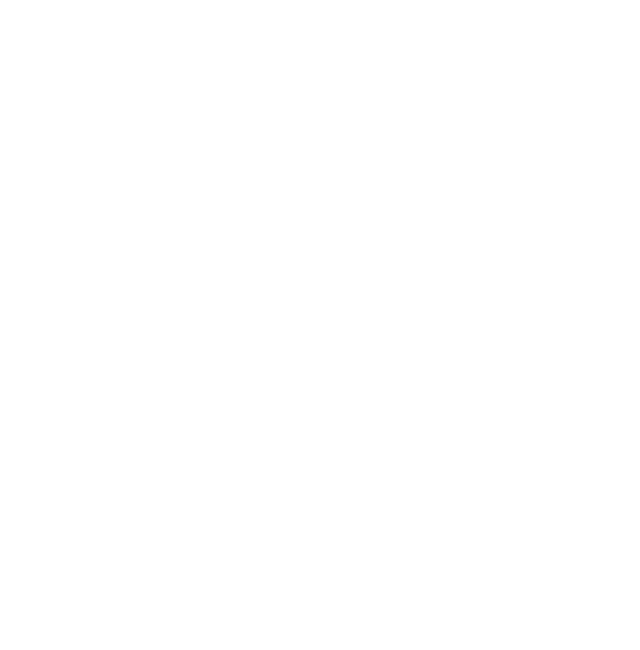
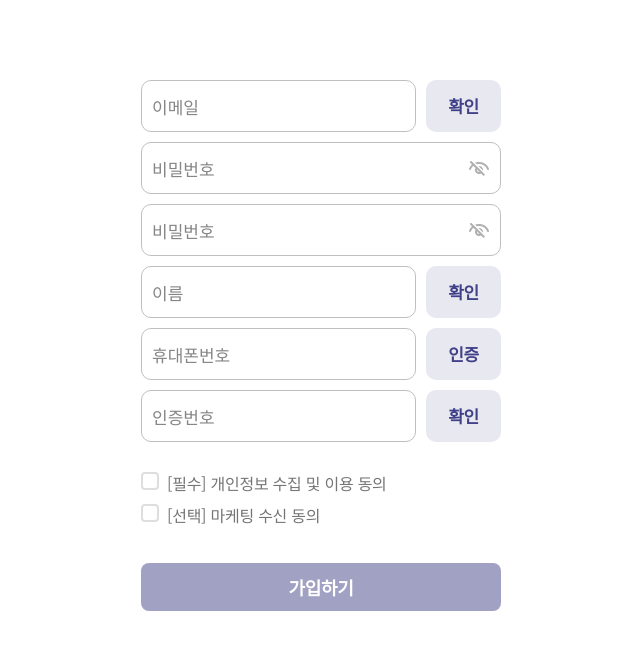
Before and after one commit to Iroff1/support-lab-frontend, a React app: page /auth/register in a window 1280 px wide. Before the commit this address had no page. Shown: the top 650 px of the page, without its empty margins (319-959 px from the left). Built offline with nearby package versions, Linux system fonts and the light colour scheme; a web font is replaced by a local one.

Commit message:
feat: Auth Register 페이지 추가 및 구현 시작

```diff
--- a/src/App.tsx
+++ b/src/App.tsx
@@ -1,5 +1,6 @@
 import Layout from '@components/common/Layout';
 import AuthLoginPage from '@pages/auth/AuthLoginPage';
+import AuthRegisterPage from '@pages/auth/AuthRegisterPage';
 import MainPage from '@pages/MainPage';
 import { Route, Routes } from 'react-router-dom';
 
@@ -11,6 +12,7 @@ const App = () => {
       </Route>
       <Route path="/auth">
         <Route index element={<AuthLoginPage />} />
+        <Route path="register" element={<AuthRegisterPage />} />
       </Route>
     </Routes>
   );
--- /dev/null
+++ b/src/components/auth/AuthInputWithCheck.tsx
@@ -0,0 +1,42 @@
+import palette from '@colors/index';
+import AuthInput from '@components/common/AuthInput';
+import tranlateFontSize from '@hooks/tranlateFontSize';
+import React from 'react';
+import styled, { css } from 'styled-components';
+
+interface IAuthCheckItem {
+  type: string;
+  forAuth?: boolean;
+  placeholder: string;
+}
+
+const AuthInputWithCheckBlock = styled.div`
+  width: 100%;
+  display: flex;
+  justify-content: space-between;
+  gap: 10px;
+`;
+
+const AuthInputCheckButton = styled.button`
+  width: 100px;
+  height: 52px;
+  border-radius: 10px;
+  background-color: ${palette.main.B50};
+  color: ${palette.main.B200};
+  ${css(tranlateFontSize('SB_17'))};
+  border: 0px;
+`;
+
+const AuthInputWithCheck: React.FC<IAuthCheckItem> = ({
+  type,
+  forAuth = false,
+  placeholder,
+}) => {
+  return (
+    <AuthInputWithCheckBlock>
+      <AuthInput type={type} placeholder={placeholder} />
+      <AuthInputCheckButton>{forAuth ? '인증' : '확인'}</AuthInputCheckButton>
+    </AuthInputWithCheckBlock>
+  );
+};
+export default AuthInputWithCheck;
--- a/src/components/auth/AuthLoginForm.tsx
+++ b/src/components/auth/AuthLoginForm.tsx
@@ -150,7 +150,7 @@ const AuthLoginForm = () => {
       </LoginBody>
 
       <LoginFooter>
-        <Link to={'/register'}>회원가입</Link>
+        <Link to={'register'}>회원가입</Link>
         <Link to={'/'}>비밀번호 찾기</Link>
         <Link to={'/'}>아이디 찾기</Link>
       </LoginFooter>
--- /dev/null
+++ b/src/components/auth/AuthRegisterForm.tsx
@@ -0,0 +1,69 @@
+import AuthInput from '@components/common/AuthInput';
+import SubmitButton from '@components/common/SubmitButton';
+import React, { useRef } from 'react';
+import styled from 'styled-components';
+import AuthInputPassword from './AuthInputPassword';
+import AuthCheckItem from './AuthCheckItem';
+import AuthInputWithCheck from './AuthInputWithCheck';
+
+const AuthRegisterFormBlock = styled.form`
+  width: 360px;
+  position: fixed;
+  top: 80px;
+  left: 50%;
+  transform: translateX(-50%);
+  display: flex;
+  flex-direction: column;
+  align-items: center;
+  gap: 30px;
+`;
+
+const RegisterForm = styled.div`
+  width: 100%;
+  display: flex;
+  flex-direction: column;
+  gap: 10px;
+`;
+
+const RegisterOption = styled.div`
+  width: 100%;
+  display: flex;
+  flex-direction: column;
+  gap: 10px;
+`;
+
+const RegisterSubmit = styled.div`
+  width: 100%;
+  display: flex;
+  flex-direction: column;
+  gap: 36px;
+`;
+
+const AuthRegisterForm = () => {
+  return (
+    <AuthRegisterFormBlock>
+      {/* 입력 공간, 인풋 6개 */}
+      <RegisterForm>
+        <AuthInputWithCheck type="email" placeholder="이메일" />
+        <AuthInputPassword />
+        <AuthInputPassword />
+        <AuthInputWithCheck type="text" placeholder="이름" />
+        <AuthInputWithCheck type="tel" placeholder="휴대폰번호" forAuth />
+        <AuthInputWithCheck type="number" placeholder="인증번호" />
+      </RegisterForm>
+
+      {/* 제출 공간 */}
+      <RegisterSubmit>
+        {/* 옵션 공간 */}
+        <RegisterOption>
+          <AuthCheckItem>[필수] 개인정보 수집 및 이용 동의</AuthCheckItem>
+          <AuthCheckItem>[선택] 마케팅 수신 동의</AuthCheckItem>
+        </RegisterOption>
+
+        {/* 버튼 공간 */}
+        <SubmitButton>가입하기</SubmitButton>
+      </RegisterSubmit>
+    </AuthRegisterFormBlock>
+  );
+};
+export default AuthRegisterForm;
--- /dev/null
+++ b/src/pages/auth/AuthRegisterPage.tsx
@@ -0,0 +1,7 @@
+import AuthRegisterForm from '@components/auth/AuthRegisterForm';
+
+const AuthRegisterPage = () => {
+  return <AuthRegisterForm />;
+};
+
+export default AuthRegisterPage;
```
